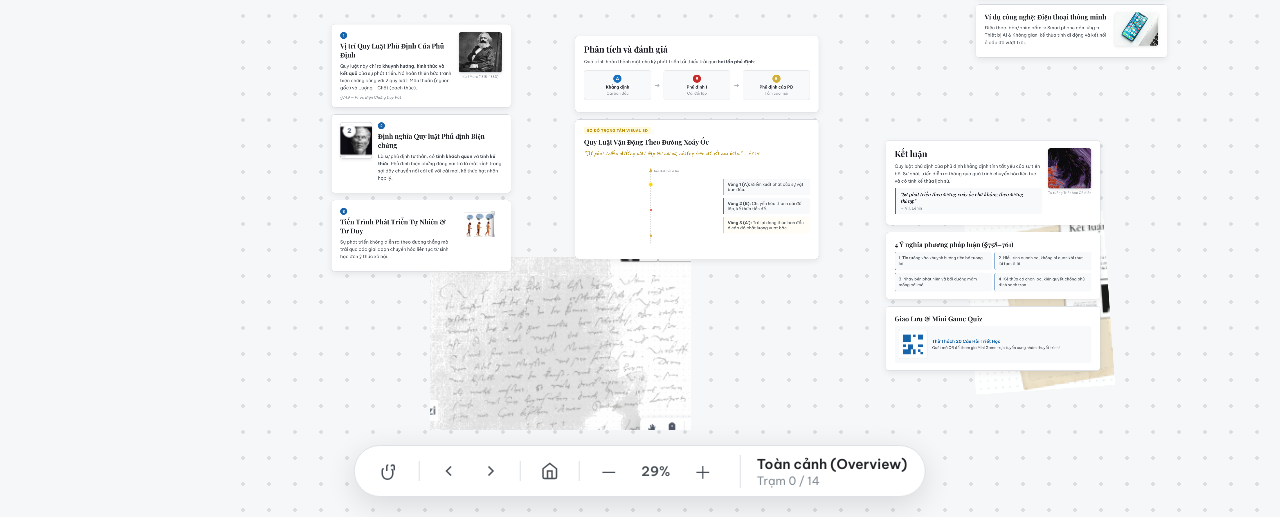
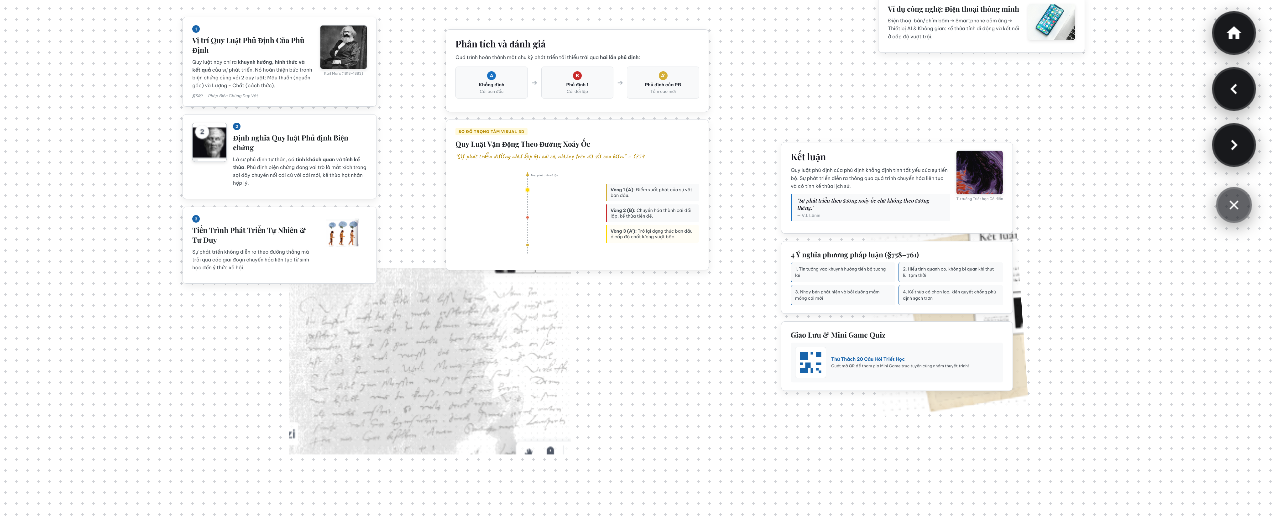
Before and after one commit to knghia2902/Presentation, a plain HTML site: page presentation/slides/index.html in a window 1280 px wide. Both pictures are taken after a click on the button "Thuyết trình". Shown: the part 283-800 px from the top of the page. Drawn offline with nearby package versions, Linux system fonts and the light colour scheme; a web font is replaced by a local one.

Commit message:
feat(01): apply dense dot-grid pattern and exact Prezi present-mode UI

```diff
--- a/presentation/slides/index.html
+++ b/presentation/slides/index.html
@@ -395,6 +395,22 @@
       </div>
     </nav>
 
+    <!-- PREZI RIGHT FLOATING CONTROLS (Hiển thị lúc trình chiếu như Hình 2) -->
+    <div class="prezi-present-right-controls" id="present-right-controls">
+      <button class="present-circle-btn btn-present-home" id="btn-present-home" title="Về toàn cảnh (Home / ESC)">
+        <svg viewBox="0 0 24 24" width="18" height="18" fill="currentColor"><path d="M10 20v-6h4v6h5v-8h3L12 3 2 12h3v8z"/></svg>
+      </button>
+      <button class="present-circle-btn btn-present-nav" id="btn-present-prev" title="Trạm trước (←)">
+        <svg viewBox="0 0 24 24" width="18" height="18" fill="none" stroke="currentColor" stroke-width="2.5"><polyline points="15 18 9 12 15 6"/></svg>
+      </button>
+      <button class="present-circle-btn btn-present-nav" id="btn-present-next" title="Trạm kế (→ / Space)">
+        <svg viewBox="0 0 24 24" width="18" height="18" fill="none" stroke="currentColor" stroke-width="2.5"><polyline points="9 18 15 12 9 6"/></svg>
+      </button>
+      <button class="present-circle-btn btn-present-exit" id="btn-present-exit" title="Thoát chế độ trình chiếu">
+        <svg viewBox="0 0 24 24" width="16" height="16" fill="none" stroke="currentColor" stroke-width="2"><line x1="18" y1="6" x2="6" y2="18"/><line x1="6" y1="6" x2="18" y2="18"/></svg>
+      </button>
+    </div>
+
   </div>
 
   <script src="script.js"></script>
--- a/presentation/slides/script.js
+++ b/presentation/slides/script.js
@@ -373,6 +373,34 @@ document.addEventListener('DOMContentLoaded', () => {
       }
     });
 
+    // Event listeners cho các nút tròn bên phải lúc trình chiếu (Hình 2)
+    const btnPresentHome = document.getElementById('btn-present-home');
+    if (btnPresentHome) {
+      btnPresentHome.addEventListener('click', () => goToStop(0));
+    }
+    const btnPresentNext = document.getElementById('btn-present-next');
+    if (btnPresentNext) {
+      btnPresentNext.addEventListener('click', () => {
+        if (currentStopIndex < STOPS.length - 1) goToStop(currentStopIndex + 1);
+      });
+    }
+    const btnPresentPrev = document.getElementById('btn-present-prev');
+    if (btnPresentPrev) {
+      btnPresentPrev.addEventListener('click', () => {
+        if (currentStopIndex > 0) goToStop(currentStopIndex - 1);
+      });
+    }
+    const btnPresentExit = document.getElementById('btn-present-exit');
+    if (btnPresentExit) {
+      btnPresentExit.addEventListener('click', () => {
+        document.body.classList.remove('in-present-mode');
+        if (document.fullscreenElement) {
+          document.exitFullscreen().catch(() => {});
+        }
+        setTimeout(() => goToStop(currentStopIndex, true), 300);
+      });
+    }
+
     window.addEventListener('keydown', (e) => {
       if (e.key === 'ArrowRight' || e.key === ' ' || e.key === 'PageDown') {
         e.preventDefault();
--- a/presentation/slides/style.css
+++ b/presentation/slides/style.css
@@ -311,10 +311,10 @@ html, body {
   position: relative;
   overflow: hidden;
   cursor: grab;
-  /* Authentic Dot Grid Pattern */
-  background-color: var(--bg-canvas);
-  background-image: radial-gradient(var(--grid-dot-color) 1.6px, transparent 1.6px);
-  background-size: 26px 26px;
+  /* Exact Prezi Dot Grid Pattern (Mật độ dày 11px x 11px chuẩn như ảnh người dùng gửi) */
+  background-color: #ffffff;
+  background-image: radial-gradient(rgba(45, 55, 72, 0.22) 1.1px, transparent 1.1px);
+  background-size: 11px 11px;
 }
 
 .prezi-viewport:active {
@@ -948,17 +948,80 @@ html, body {
 }
 
 /* ==========================================================================
-   PRESENTATION FULLSCREEN OVERRIDE
+   PRESENTATION FULLSCREEN OVERRIDE (Giống hệt Hình 2 người dùng cung cấp)
    ========================================================================== */
 body.in-present-mode .prezi-topbar {
-  opacity: 0;
-  pointer-events: none;
+  display: none !important;
 }
 
 body.in-present-mode .prezi-sidebar {
-  transform: translateX(calc(-1 * var(--sidebar-width)));
+  display: none !important;
+}
+
+body.in-present-mode .prezi-bottom-bar {
+  display: none !important;
 }
 
 body.in-present-mode .prezi-main-container {
   top: 0;
+  left: 0;
+  right: 0;
+  bottom: 0;
+  height: 100vh;
 }
+
+/* RIGHT FLOATING BUTTONS (Hai nút tròn đen Home & Next/Prev ở cạnh phải như Hình 2) */
+.prezi-present-right-controls {
+  display: none;
+  position: fixed;
+  right: 24px;
+  top: 50%;
+  transform: translateY(-50%);
+  flex-direction: column;
+  gap: 12px;
+  z-index: 1000;
+}
+
+body.in-present-mode .prezi-present-right-controls {
+  display: flex;
+}
+
+.present-circle-btn {
+  width: 44px;
+  height: 44px;
+  border-radius: 50%;
+  background: #18191c;
+  color: #ffffff;
+  border: 2px solid rgba(255, 255, 255, 0.15);
+  box-shadow: 0 4px 16px rgba(0, 0, 0, 0.35);
+  cursor: pointer;
+  display: flex;
+  align-items: center;
+  justify-content: center;
+  transition: all 0.2s cubic-bezier(0.2, 0, 0, 1);
+  outline: none;
+}
+
+.present-circle-btn:hover {
+  background: #2b2d33;
+  transform: scale(1.1);
+  box-shadow: 0 6px 20px rgba(0, 0, 0, 0.45);
+  border-color: rgba(255, 255, 255, 0.4);
+}
+
+.present-circle-btn:active {
+  transform: scale(0.95);
+}
+
+.present-circle-btn.btn-present-exit {
+  background: rgba(30, 32, 38, 0.7);
+  width: 36px;
+  height: 36px;
+  margin-top: 8px;
+  align-self: center;
+}
+
+.present-circle-btn.btn-present-exit:hover {
+  background: #c92a2a;
+  border-color: #ff8787;
+}
```
Also changed, not shown: presentation/slides/assets/images/present_right_controls.png (added), presentation/slides/assets/images/prezi_dot_pattern.png (added).
